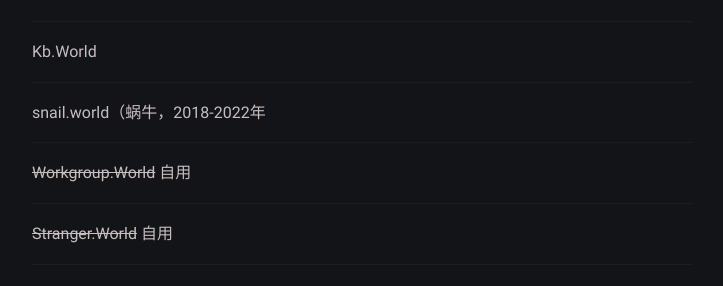
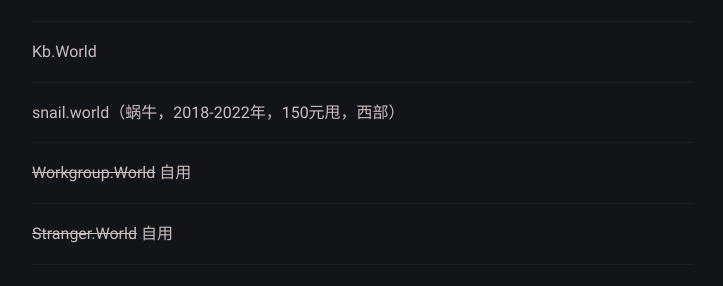
Before and after one commit to YiPianYe/yipianye.github.io, a Jekyll site: the page built from _posts/2020-11-01-domains.md, in a window 1280 px wide and 900 px high, scrolled down 1058 px. Shown: the part 157-443 px from the top of the window, without its empty margins (278-1001 px from the left). Built offline with Jekyll 4.4.1, drawn with Linux system fonts in a browser that asks for light colours; comment, search, counter and statistics services are not loaded.

Commit message:
Update 2020-11-01-domains.md

```diff
--- a/_posts/2020-11-01-domains.md
+++ b/_posts/2020-11-01-domains.md
@@ -38,7 +38,7 @@ tags:
    - - - -
    Kb.World
    - - - -
-   snail.world（蜗牛，2018-2022年
+   snail.world（蜗牛，2018-2022年，150元甩，西部）
    - - - -
    ~~Workgroup.World~~ 自用
    - - - -
```
